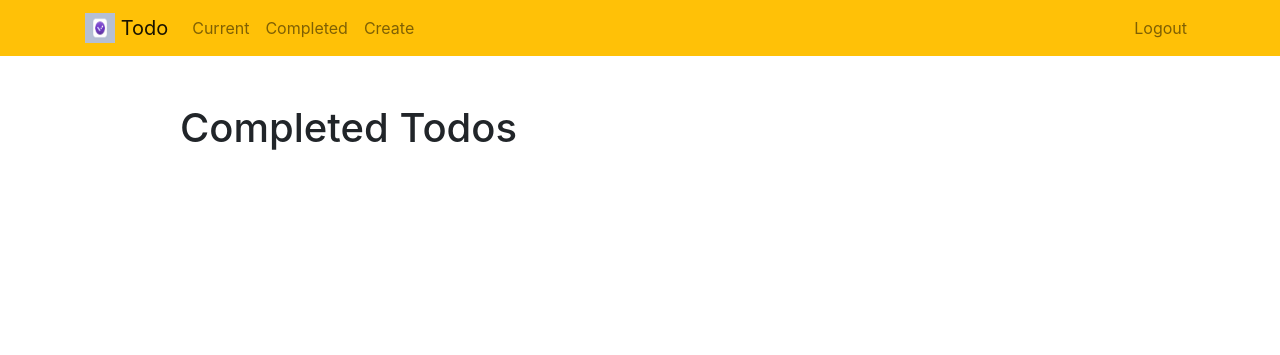
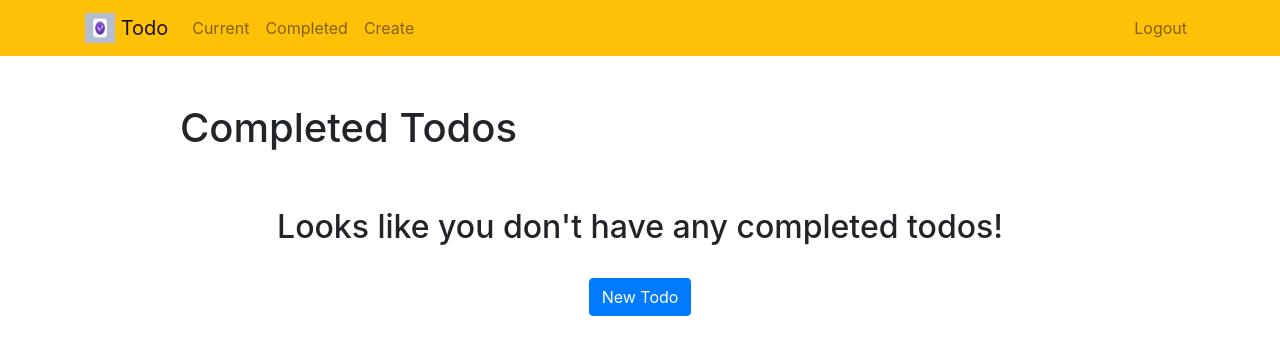
Before and after one commit to SA-Deve/django3-MyTodoList, a Django app: page /todo/completedTodos/ in a window 1280 px wide. Shown: the top 355 px of the page. Run offline with Django 3.2, Linux system fonts and the light colour scheme; a user stored in the database is signed in; data comes from the database, SQL or seed files in the repository; some libraries are stand-ins or nearby versions.

Commit message:
Added check to see if there is any completed todoss

```diff
--- a/templates/html/completedTodos.html
+++ b/templates/html/completedTodos.html
@@ -8,6 +8,7 @@
 </div>
 <div class="row justify-content-center mt-5">
     <div class="col-md-10">
+        {% if todos %}
         <div class="list-group">
             {% for todo in todos %}
             <a href="{% url 'viewTodo' todo.id %}"
@@ -15,6 +16,13 @@
                 - Completed {{ todo.datecompleted|date:'M j Y H:i' }}</a>
             {% endfor %}
         </div>
+        {% else %}
+        <div class="text-center">
+            <h2>Looks like you don't have any completed todos!</h2>
+            <br>
+            <a role="button" class="btn btn-primary" href="{% url 'createTodo' %}">New Todo</a>
+        </div>
+        {% endif %}
     </div>
 </div>
 {% endblock %}
```
